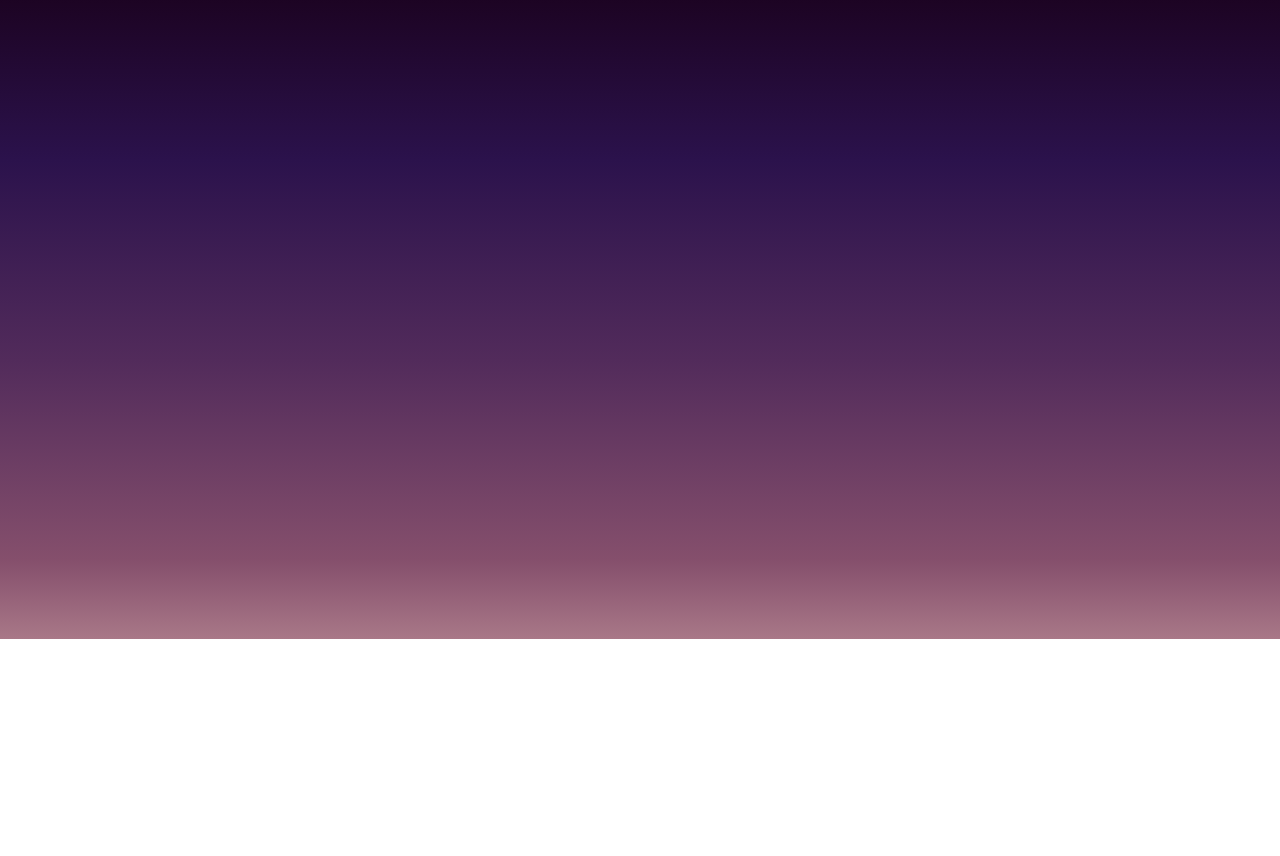
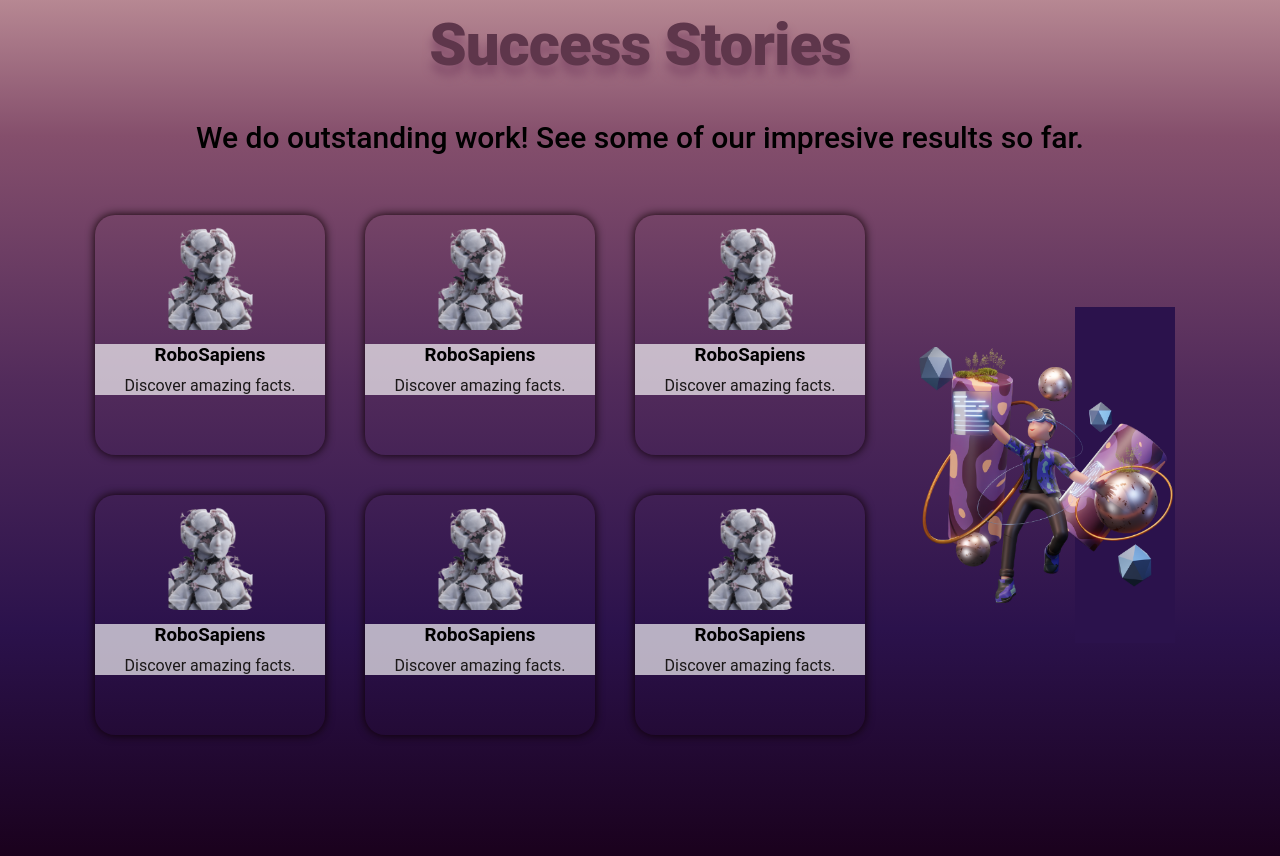
Before and after one commit to nomirgithub/EDUJINGLEMAIN, a plain HTML site: page index.html in a window 1280 px wide. Shown: the part 1640-2496 px from the top of the page. Before the commit the page ends 2279 px from the top, so only its background shows below. Drawn offline with nearby package versions, Linux system fonts and the light colour scheme.

Commit message:
stories1

```diff
--- a/index.html
+++ b/index.html
@@ -18,7 +18,7 @@
     color="white"
   ></l-quantum>
 
-   <div id="mainDiv">
+    <div id="mainDiv">
         <!--start-->
         <div id="header">
             <div class="container">
@@ -74,7 +74,8 @@
             <div class="service">
                 <img src="images/present.png" alt="">
                 <h3> PresentPro & CareerCraft</h3>
-                <p>specializes in creating impactful presentations for students and standout CVs for job seekers.</p>
+                <p>specializes in creating impactful presentations for students and standout CVs for job seekers 🦆 .</p>
+
             </div>
         </div>
      </div>
@@ -84,14 +85,68 @@
         <!-- start Stories-->
 
         <div id="storiesDiv">
+            <div class="container">
+               <h3 class="specialHeading"> Success Stories  </h3>
+               <p> We do outstanding work! See some of our impresive results so far.</p>
+               <div class="content">
+                <div class="cards">
+                    <div class="card">
+                        <div class="cardImg"><img src="images/humroboty.png" alt=""></div>
+                        <div class="cardDetails">
+                            <h3>RoboSapiens</h3>
+                            <p>Discover amazing facts.</p>
+                        </div>
+                    </div> <!--card-->
+                    <div class="card">
+                        <div class="cardImg"><img src="images/humroboty.png" alt=""></div>
+                        <div class="cardDetails">
+                            <h3>RoboSapiens</h3>
+                            <p>Discover amazing facts.</p>
+                        </div>
+                    </div> <!--card-->
+                    <div class="card">
+                        <div class="cardImg"><img src="images/humroboty.png" alt=""></div>
+                        <div class="cardDetails">
+                            <h3>RoboSapiens</h3>
+                            <p>Discover amazing facts.</p>
+                        </div>
+                    </div> <!--card-->
+                    <div class="card">
+                        <div class="cardImg"><img src="images/humroboty.png" alt=""></div>
+                        <div class="cardDetails">
+                            <h3>RoboSapiens</h3>
+                            <p>Discover amazing facts.</p>
+                        </div>
+                    </div> <!--card-->
+                    <div class="card">
+                        <div class="cardImg"><img src="images/humroboty.png" alt=""></div>
+                        <div class="cardDetails">
+                            <h3>RoboSapiens</h3>
+                            <p>Discover amazing facts.</p>
+                        </div>
+                    </div> <!--card-->
+                    <div class="card">
+                        <div class="cardImg"><img src="images/humroboty.png" alt=""></div>
+                        <div class="cardDetails">
+                            <h3>RoboSapiens</h3>
+                            <p>Discover amazing facts.</p>
+                        </div>
+                    </div> <!--card-->
+                </div>
+                <div class="imgDiv">
+                    <img src="images/imgDiv.png" alt="">
+                </div> <!--beta3 image-->
+               </div> <!--content-->
 
-            </div>
+            </div> <!--container-->
+        </div> <!--stories-->
+
 
             <!-- end Stories-->
-    </div>
-     </div>
+
+
+    </div>   <!--maindiv-->
         <script src="script.js"></script>
-
 
 
 </body>
--- a/script.js
+++ b/script.js
@@ -9,7 +9,7 @@ function Preloader() {
     setTimeout(() => {
         Preloader.style.display = 'none';
         mainDiv.style.display = 'block';
-    }, 2000);
+    }, 1000);
 }
 
 window.addEventListener('load', Preloader);
--- a/style.css
+++ b/style.css
@@ -2,6 +2,13 @@
     display: none;
 }
 
+.specialHeading {
+    font-size: 60px;
+    font-weight: 900;
+    color: #5e364b;
+    text-shadow: 0 10px 10px #854F6C;
+    letter-spacing: -1px;
+}
 
 html {
     --main-color: #230909;
@@ -66,6 +73,7 @@ h1 {
     right: 0;
     left: 0;
     z-index: 1;
+   background-color: #0d001031;
 
 }
 
@@ -188,9 +196,12 @@ h1 {
 }
 #landingDiv .container .centerDiv h1 {
    font-size: 70px;
-   color: white;
+   color: rgb(248, 243, 243);
    font-family:'Times New Roman', Times, serif;
    position: relative;
+   text-shadow: 0 9px 9px #1b1a1b;
+   font-weight: 900;
+
 }
 
 
@@ -198,6 +209,7 @@ h1 {
     font-size: 25px;
     color: rgb(241, 229, 229);
     margin: 40px 0;
+    font-weight: 600;
 }
 
 #landingDiv .container .centerDiv button{
@@ -211,6 +223,7 @@ h1 {
 #landingDiv .container .centerDiv button:hover{
     cursor: pointer;
     background-color: rgba(231, 141, 156, 0.934);
+
 }
 
 #landingDiv .container .centerDiv {
@@ -259,7 +272,7 @@ h1 {
 
 }
 #servicesDiv .container .service img {
-    height: 150px;
+    height: 200px;
 }
 #servicesDiv .container {
     display: flex;
@@ -277,10 +290,11 @@ h1 {
 #servicesDiv .container .service h3 {
     font-size: 35px;
     margin: 20px 0;
-    color: rgb(20, 0, 10);
-    text-shadow: 0 4px 4px #e5dee2;
+    color: rgb(246, 240, 244);
+    text-shadow: 0 5px 5px #101014;
     font-family: fantasy;
-    font-weight: 900;
+    font-weight: 800;
+    letter-spacing: 4px;
 }
 
 @media (max-width: 680px) {
@@ -293,6 +307,7 @@ h1 {
     font-size: 25px;
     color: #e5e2e4;
     font-weight: 500;
+
 }
 
 
@@ -301,7 +316,99 @@ h1 {
 /* Start storiess*/
 
 #storiesDiv {
-    height: 100vh;
+    padding: 100px 0;
+    background : linear-gradient( #DFB6B2, #854F6C, #522B5B, #2B124C, #190019);
+
 }
 
+#storiesDiv .container {
+    text-align: center;
+}
+
+#storiesDiv .container > p {
+    font-size:30px ;
+    font-weight: 550;
+    margin: 40px 0;
+    text-align: center;
+}
+
+#storiesDiv .container .content .cards .card {
+    width: 230px;
+    box-shadow: 0 0 10px #0d0101 ;
+    margin: 20px;
+    border-radius: 20px;
+}
+
+#storiesDiv .container .content .cards .card .cardImg {
+    padding: 10px;
+    border-radius: 20px 20px 0 0 ;
+}
+
+#storiesDiv .container .content .cards .card .cardImg img {
+    width: 50%;
+    border-radius: 20px;
+}
+
+#storiesDiv  .container .content {
+    display: flex;
+}
+
+#storiesDiv .container .content .cards{
+ display: flex;
+ flex-wrap: wrap;
+ justify-content: space-around;
+}
+
+#storiesDiv .cardDetails {
+    background-color: #ffffffaa;
+}
+
+#storiesDiv .cardDetails p {
+    margin: 10px 0;
+    color: rgb(27, 24, 24);
+}
+
+#storiesDiv .imgDiv{
+    display: flex;
+    align-items: center;
+    position: relative;
+    height: 70vh;
+}
+
+#storiesDiv .imgDiv img {
+    width: 320px;
+    position: relative;
+
+}
+
+@media ( max-width: 1200px) {
+    #storiesDiv .imgDiv {
+        display: none;
+    }
+}
+
+@media (max-width: 579px) {
+    #storiesDiv .cards .card {
+        width: 300px;
+    }
+}
+
+@media (max-width: 500px) {
+    #storiesDiv .container > p {
+        font-size: 25px;
+    }
+}
+
+#storiesDiv .container .imgDiv::before {
+    content: "";
+    width: 100px;
+    height: 60%;
+    background-color: #2B124C;
+    position: absolute;
+    right: 30px;
+    top: 20%;
+
+}
+
+
 /* End storiess*/
```
Also changed, not shown: images/2.png (added), images/fuv.png (added), images/humroboty.png (added), images/imgDiv.png (added).
